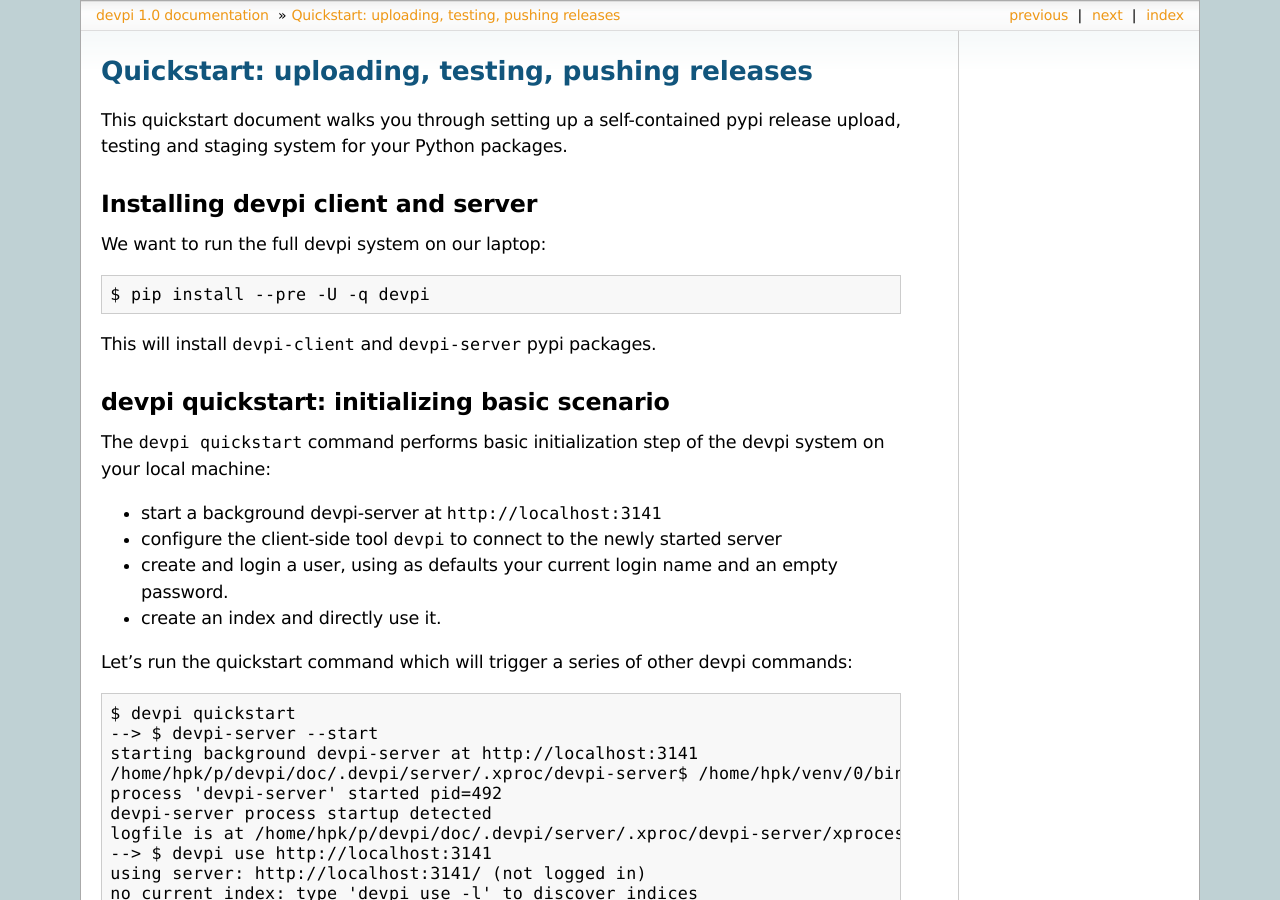
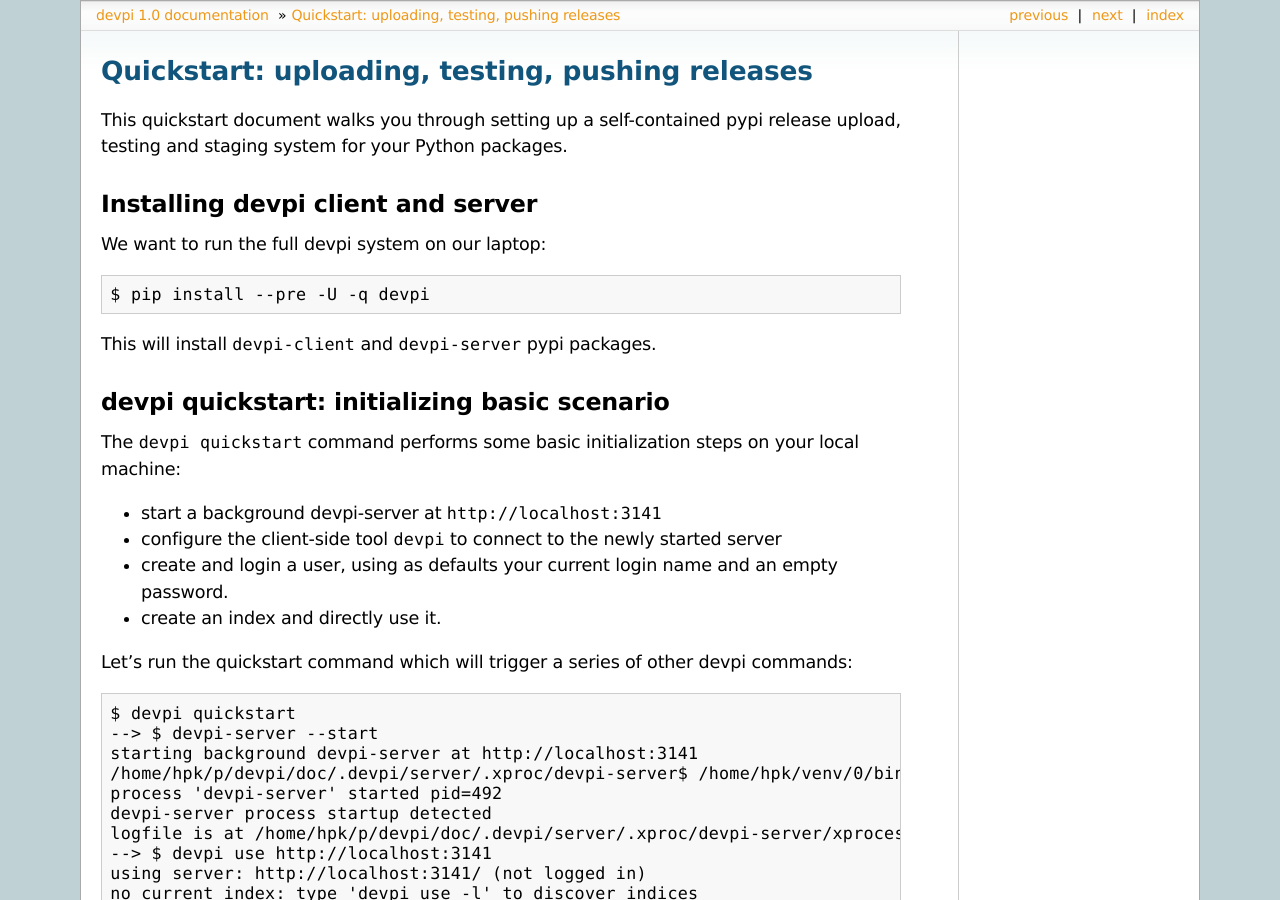
Before and after one commit to devpi/devpi, a Sphinx documentation site: the page built from doc/quickstart-releaseprocess.rst, in a window 1280 px wide and 900 px high. Built offline with Sphinx 7.4.7, drawn with Linux system fonts in a browser that asks for light colours.

Commit message:
Added tag 1.0 for changeset 1566773459d1

```diff
--- a/doc/quickstart-releaseprocess.rst
+++ b/doc/quickstart-releaseprocess.rst
@@ -20,8 +20,8 @@
 devpi quickstart: initializing basic scenario
 +++++++++++++++++++++++++++++++++++++++++++++
 
-The ``devpi quickstart`` command performs basic initialization step
-of the devpi system on your local machine:
+The ``devpi quickstart`` command performs some basic initialization steps
+on your local machine:
 
 - start a background devpi-server at ``http://localhost:3141``
 
```
Also changed, not shown: 1 other file.
